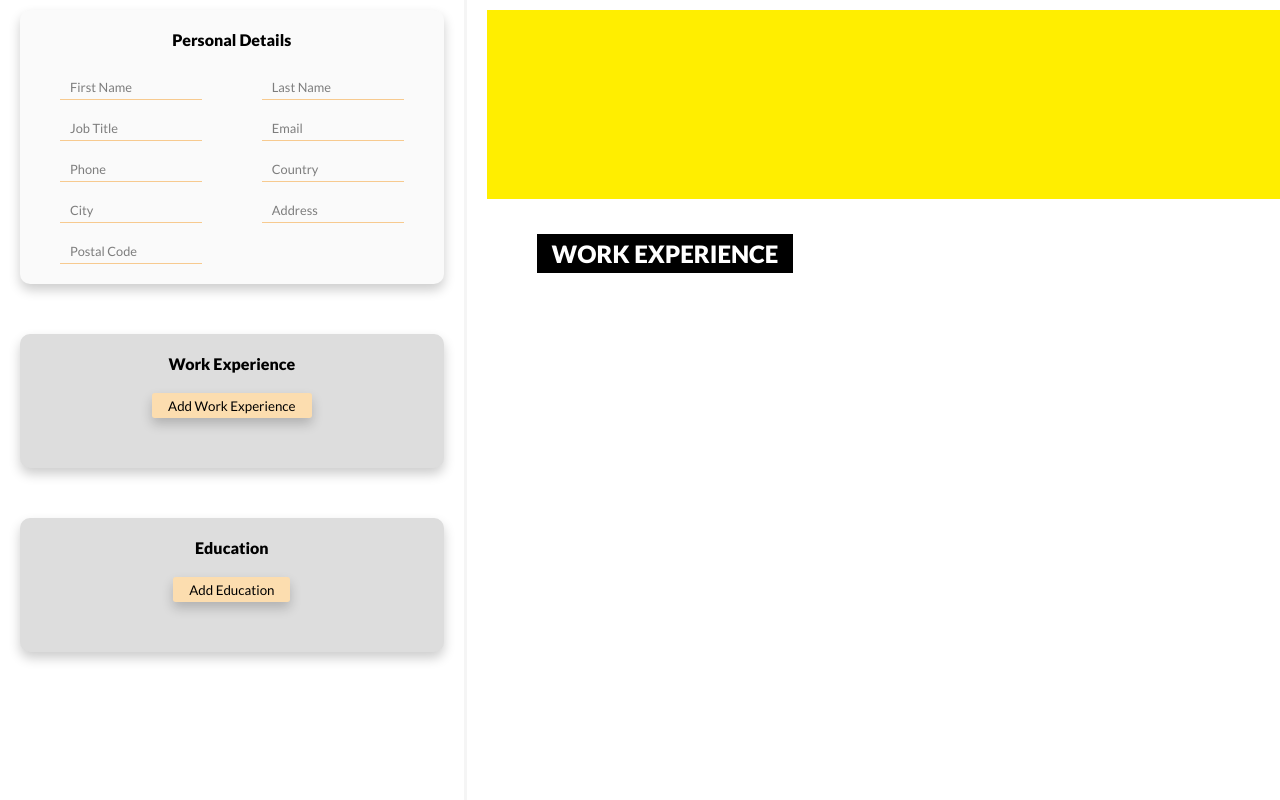
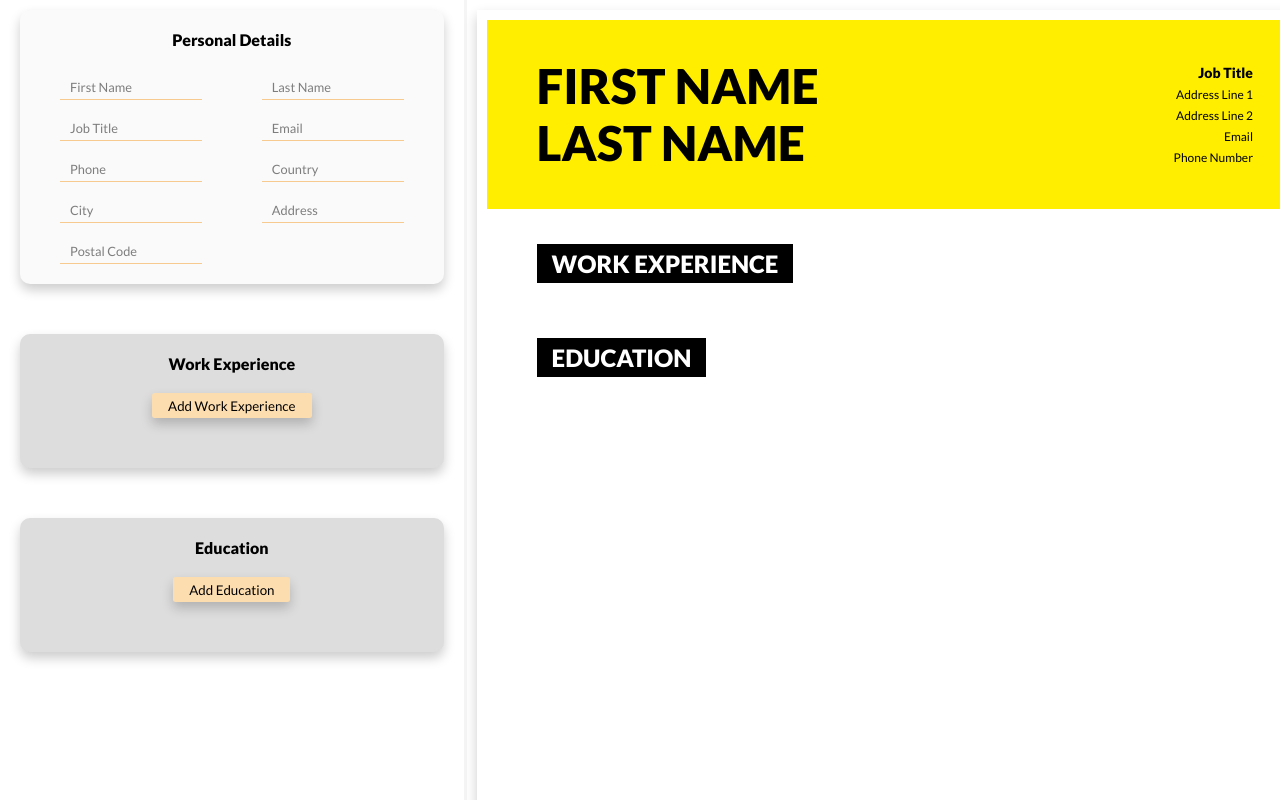
Before and after one commit to raps2019/resume-builder-Superseded-, a React (Create React App) app: page / in a window 1280 px wide. Shown: the top 800 px of the page. Built offline with nearby package versions, Linux system fonts and the light colour scheme.

Commit message:
Added education to CV Preview

```diff
--- a/src/components/Main.js
+++ b/src/components/Main.js
@@ -61,7 +61,7 @@ class Main extends Component {
         city:'',
         country:'',
         description: '',
-      }, ...prevState.workExperience.sort((a, b) => (new Date(b.startDate)) - (new Date(a.startDate)))],
+      }, ...prevState.workExperience.sort((a, b) => new Date(b.endDate) - new Date(a.endDate))],
     }))
   }
 
@@ -104,7 +104,7 @@ class Main extends Component {
         city:'',
         country:'',
         description: '',
-      }, ...prevState.education],
+      }, ...prevState.education.sort((a, b) => new Date(b.endDate) - new Date(a.endDate))],
     }))
   }
 
--- a/src/components/forms/Education.js
+++ b/src/components/forms/Education.js
@@ -15,7 +15,7 @@ const educationList = education.map((item) =>
 item.show === true ?
   (<div key={item.id} className='container__form container__form--category'>
     <div className='grid grid--category-heading grid--category-heading--maximized'>
-      <h2 className='heading2'>{item.school && item.degree ? `${item.degree} (${item.school})` : `Enter Education Details`} </h2>
+      <h2 className='heading2'>{item.school && item.degree ? `${item.degree} at ${item.school}` : `Enter Education Details`} </h2>
       <button className='button button__hide-details' onClick={()=>{handleShowEducation(item.id)}}>Hide Details</button>
     </div>
     <div className='grid grid--form'>
@@ -94,7 +94,7 @@ item.show === true ?
   </div>) :
    (<div key={item.id} className='container__form container__form--category'>
       <div className='grid grid--category-heading grid--category-heading--minimized'>
-        <h2 className='heading2'>{item.school && item.degree ? `${item.degree} (${item.school})` : `Enter Education Details`} </h2>
+        <h2 className='heading2'>{item.school && item.degree ? `${item.degree} at ${item.school}` : `Enter Education Details`} </h2>
         <button className='button button__show-details' onClick={()=>{handleShowEducation(item.id)}}>Show Details</button>
       </div>
     </div>)
--- a/src/components/preview/CvEducation.js
+++ b/src/components/preview/CvEducation.js
@@ -3,11 +3,66 @@ import React from 'react'
 function CvEducation(props) {
 
   const {education} = props;
+  const educationCopy = education.slice();
+
+  educationCopy.sort((a, b) => new Date(b.endDate) - new Date(a.endDate))
+
+  const itemHeading = (item) => {
+    if (item.degree && item.school && item.city && item.country) {
+      return `${item.degree} at ${item.school}, ${item.city}, ${item.country}`
+    } else if (item.degree && item.school && item.city) {
+      return `${item.degree} at ${item.school}, ${item.city}`
+    } else if (item.degree && item.school) {
+      return `${item.degree} at ${item.school}`
+    } else if (item.degree) {
+      return `${item.degree}`
+    }
+  }
+
+  const dateRange = (item) => {
+    const month = ['JAN','FEB','MAR','APR','MAY','JUN','JUL','AUG','SEP','OCT','NOV','DEC'];
+
+    if (item.startDate && item.endDate) {
+    const startDate = new Date(item.startDate);
+    const endDate = new Date(item.endDate)
+
+    return (`${month[startDate.getMonth()]} ${startDate.getFullYear()} - ${month[endDate.getMonth()]} ${endDate.getFullYear()}`)
+    }
+  }
+
+  const description = (item) => {
+    const text = item.description
+    const lines = text.split('\n')
+    console.log(lines)
+
+    const description = lines.map((line, index) => <li
+    key={index}
+    className='cv__category-item-description-line'>
+    { line!=='' ? `• ${line}` : null}
+    </li>)
+
+    return description;
+  }
+
+  const educationList = educationCopy.map( item => {
+    return (
+      <div key={item.id} className='cv__category-item'>
+        <div className='cv__category-item-heading'>{itemHeading(item)}</div>
+        <div className='cv__category-item-date-range'>{dateRange(item)}</div>
+        <div className='cv__category-item-description'>{description(item)}</div>
+      </div>
+    )
+  })
 
   return (
-    <div>
+    <div className="cv__category">
+      <div className='cv__category-heading'>
+      <h2 className='cv__category-heading-text'>EDUCATION</h2>
+      </div>
+      {educationList}
     </div>
   )
 }
 
+
 export default CvEducation
--- a/src/components/preview/CvHeader.js
+++ b/src/components/preview/CvHeader.js
@@ -20,15 +20,15 @@ function CvHeader(props) {
   return (
       <div className="cv__header">
         <div className="cv__name">
-          <h2>{personalDetails.firstName.toUpperCase()}</h2>
-          {(personalDetails.lastName? <h2>{personalDetails.lastName.toUpperCase()}</h2> : null)}
+          {(personalDetails.firstName ? <h2>{personalDetails.firstName.toUpperCase()}</h2> : <h2>FIRST NAME</h2>)}
+          {(personalDetails.lastName? <h2>{personalDetails.lastName.toUpperCase()}</h2> : <h2>LAST NAME</h2>)}
         </div>
         <div className='cv__personal-details'>
-          {(personalDetails.jobTitle ? <h3>{personalDetails.jobTitle}</h3> : null)}
-          {(personalDetails.address ? <p>{addressLine1}</p> : null)}
-          {(personalDetails.city ? <p>{addressLine2}</p> : null)}
-          {(personalDetails.email ? <p>{personalDetails.email}</p> : null)}
-          {(personalDetails.phone ? <p>{personalDetails.phone}</p> : null)}
+          {(personalDetails.jobTitle ? <h3>{personalDetails.jobTitle}</h3> : <h3>Job Title</h3>)}
+          {(personalDetails.address ? <p>{addressLine1}</p> : <p>Address Line 1</p>)}
+          {(personalDetails.city ? <p>{addressLine2}</p> : <p>Address Line 2</p>)}
+          {(personalDetails.email ? <p>{personalDetails.email}</p> : <p>Email</p>)}
+          {(personalDetails.phone ? <p>{personalDetails.phone}</p> : <p>Phone Number</p>)}
         </div>
       </div>
   )
--- a/src/components/preview/CvWorkExperience.js
+++ b/src/components/preview/CvWorkExperience.js
@@ -3,10 +3,9 @@ import React from 'react'
 function CvWorkExperience(props) {
 
   const {workExperience} = props;
-
   const workExperienceCopy = workExperience.slice()
 
-  workExperienceCopy.sort((a, b) => (new Date(b.startDate)) - (new Date(a.startDate)))
+  workExperienceCopy.sort((a, b) => (new Date(b.endDate)) - (new Date(a.endDate)))
 
   const itemHeading = (item) => {
     if (item.jobTitle && item.employer && item.city && item.country) {
@@ -15,10 +14,10 @@ function CvWorkExperience(props) {
       return `${item.jobTitle} at ${item.employer}, ${item.city}`
     } else if (item.jobTitle && item.employer) {
       return `${item.jobTitle} at ${item.employer}`
+    } else if (item.jobTitle) {
+      return `${item.jobTitle}`
     }
   }
-
-
 
   const dateRange = (item) => {
     const month = ['JAN','FEB','MAR','APR','MAY','JUN','JUL','AUG','SEP','OCT','NOV','DEC'];
@@ -31,6 +30,19 @@ function CvWorkExperience(props) {
     }
   }
 
+  const description = (item) => {
+    const text = item.description
+    const lines = text.split('\n')
+    console.log(lines)
+
+    const description = lines.map((line, index) => <li
+    key={index}
+    className='cv__category-item-description-line'>
+    { line!=='' ? `• ${line}` : null}
+    </li>)
+
+    return description;
+  }
 
 
   const workExperienceList = workExperienceCopy.map( item => {
@@ -38,7 +50,7 @@ function CvWorkExperience(props) {
       <div key={item.id} className='cv__category-item'>
         <div className='cv__category-item-heading'>{itemHeading(item)}</div>
         <div className='cv__category-item-date-range'>{dateRange(item)}</div>
-        <div className='cv__category-item-textarea'>{item.description}</div>
+        <div className='cv__category-item-description'>{description(item)}</div>
       </div>
     )
   })
--- a/src/components/preview/PreviewContainer.js
+++ b/src/components/preview/PreviewContainer.js
@@ -12,7 +12,6 @@ function PreviewContainer(props) {
       <CvHeader personalDetails={props.personalDetails} />
       <CvWorkExperience workExperience={props.workExperience} />
       <CvEducation education={props.education} />
-
     </div>
   )
 }
--- a/src/components/styles.css
+++ b/src/components/styles.css
@@ -1,4 +1,4 @@
-html, body, div, h1, h2, h3, h4, h5, h6, p, input, label, button
+html, body, div, h1, h2, h3, h4, h5, h6, p, input, label, button, li
  {
   margin: 0;
   padding: 0;
@@ -75,7 +75,7 @@ html, body, div, h1, h2, h3, h4, h5, h6, p, input, label, button
   color: var(--dark-text);
 }
 
-.input--textarea:focus + .input__label, .input--textarea:focus + .input__label {
+.input--textarea:focus + .input__label, .input--textarea:valid + .input__label {
   top: -15px;
 }
 
@@ -217,9 +217,7 @@ html, body, div, h1, h2, h3, h4, h5, h6, p, input, label, button
 .container__main {
   display: grid;
   grid-auto-flow: column;
-  gap: 10px;
 }
-
 
 .container__forms {
   width: calc(100vw - 216mm);
@@ -231,6 +229,8 @@ html, body, div, h1, h2, h3, h4, h5, h6, p, input, label, button
   width: 216mm;
   min-height: 279mm;
   padding: 10px;
+  margin: 10px;
+  box-shadow: 0px 6px 12px rgba(0, 0, 0, 0.2)
 }
 
 .cv__header {
@@ -289,6 +289,7 @@ html, body, div, h1, h2, h3, h4, h5, h6, p, input, label, button
 .cv__category-item-heading {
   font-size: 1em;
   font-weight: 700;
+  padding-bottom: 5px;
 }
 
 .cv__category-item-date-range {
@@ -296,7 +297,11 @@ html, body, div, h1, h2, h3, h4, h5, h6, p, input, label, button
   font-size: 0.9em;
 }
 
-.cv__category-item-textarea {
+.cv__category-item-description {
   padding: 15px 15px 0px 15px;
   font-size: 0.9em;
 }
+
+.cv__category-item-description-line {
+ padding-bottom: 10px;
+}
```
